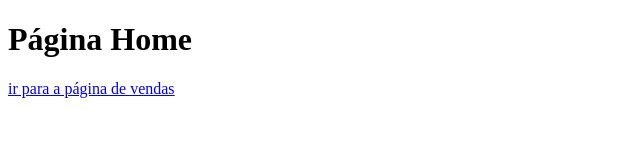
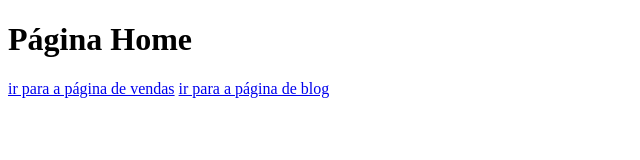
Before and after one commit to GuiSchmit/aulagithub, a plain HTML site: page index.html in a window 1280 px wide. Shown: the whole page, without its empty margins (0-640 px from the left). Drawn offline with Linux system fonts and the light colour scheme.

Commit message:
Atualização no layout

```diff
--- a/index.html
+++ b/index.html
@@ -9,5 +9,7 @@
 <body>
     <h1>Página Home</h1>
     <a href="vendas.html">ir para a página de vendas</a>
+    <a href="blog.html">ir para a página de blog</a>
+
 </body>
 </html>
```
Also changed, not shown: blog.html (+1 -0 lines).
